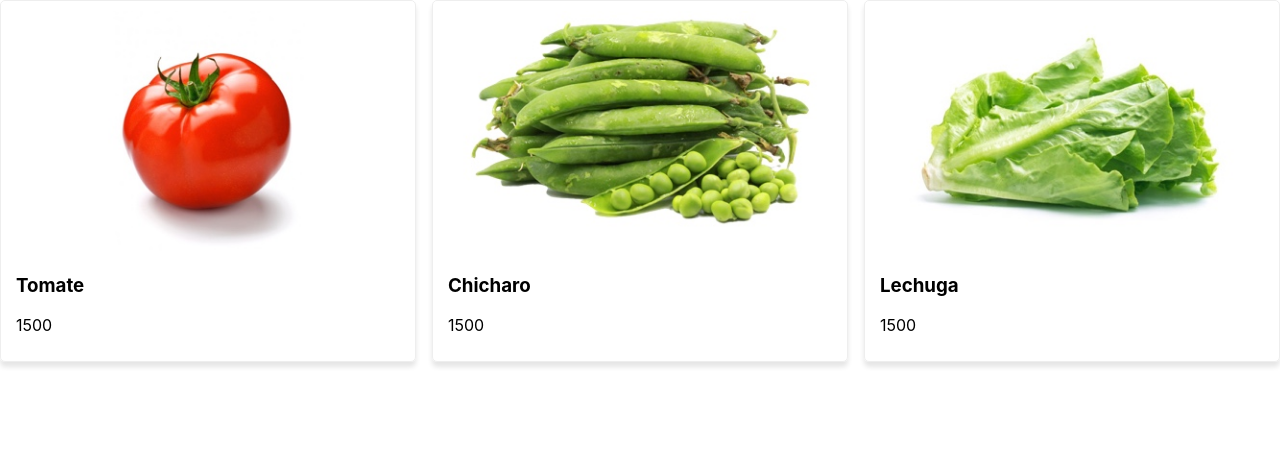
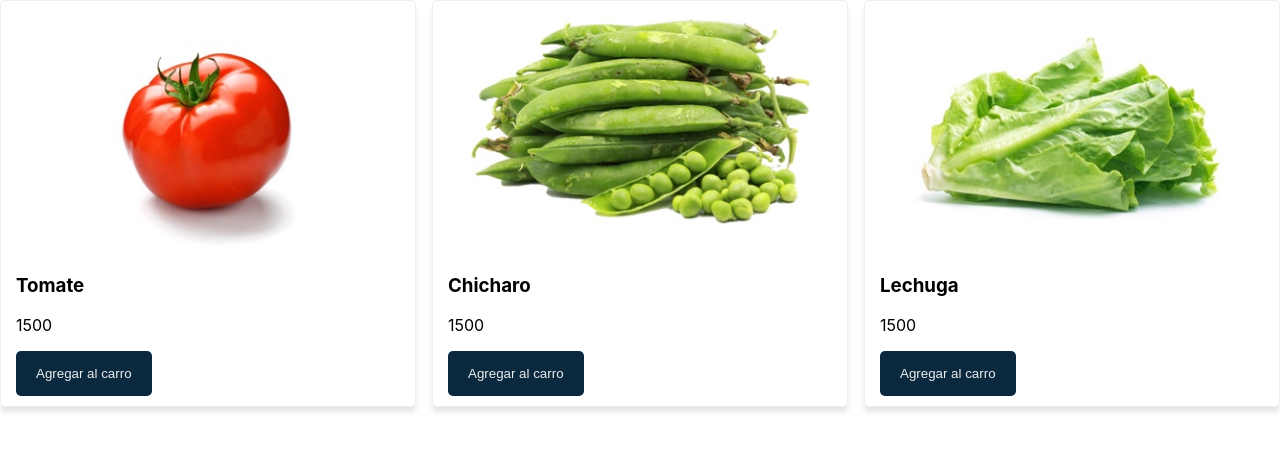
Before and after one commit to mercado-carlos/react-guia-definitiva-holamundo, a React (Vite) app: page / in a window 1280 px wide. Shown: the top 450 px of the page. Built offline with nearby package versions, Linux system fonts and the light colour scheme.

Commit message:
Boton para agregar al carro

```diff
--- /dev/null
+++ b/src/components/Button/index.tsx
@@ -0,0 +1,15 @@
+import React from 'react';
+
+import { ButtonProps } from './interface';
+
+export class Button extends React.Component<ButtonProps> {
+    constructor(props: ButtonProps) {
+        super(props);
+    }
+
+    render() {
+        return <button className="botton-container" {...this.props} />;
+    }
+}
+
+export default Button;
--- /dev/null
+++ b/src/components/Button/interface.ts
@@ -0,0 +1,3 @@
+export interface ButtonProps {
+    onClick(event: React.MouseEvent<HTMLButtonElement>): void;
+}
--- a/src/components/Producto/index.tsx
+++ b/src/components/Producto/index.tsx
@@ -1,4 +1,5 @@
 import React from 'react';
+import Button from '../Button';
 
 import { ProductoProps } from './interface';
 
@@ -8,13 +9,16 @@ export class Producto extends React.Component<ProductoProps> {
     }
 
     render() {
-        const { producto } = this.props;
+        const { producto, agregarAlCarro } = this.props;
 
         return (
             <div className="product-container">
                 <img src={producto.img} alt={producto.name} />
                 <h3>{producto.name}</h3>
                 <p>{producto.price}</p>
+                <Button onClick={() => agregarAlCarro(producto)}>
+                    Agregar al carro
+                </Button>
             </div>
         );
     }
--- a/src/styles/App.css
+++ b/src/styles/App.css
@@ -1,3 +1,12 @@
+.botton-container {
+  background-color: #0a283e;
+  color: #eee;
+  padding: 15px 20px;
+  border: none;
+  border-radius: 5px;
+  cursor: pointer;
+}
+
 .product-container {
   border: solid 1px #eee;
   -webkit-box-shadow: 0 5px 5px rgba(0, 0, 0, 0.1);
--- a/src/styles/App.scss
+++ b/src/styles/App.scss
@@ -1,4 +1,4 @@
-@import 'producto', 'productos';
+@import 'button', 'producto', 'productos';
 
 .app-container {
     margin: 0;
--- /dev/null
+++ b/src/styles/_button.scss
@@ -0,0 +1,8 @@
+.botton-container {
+    background-color: #0a283e;
+    color: #eee;
+    padding: 15px 20px;
+    border: none;
+    border-radius: 5px;
+    cursor: pointer;
+}
```
Also changed, not shown: 1 other file (tests, documents, lock files or other folders).
